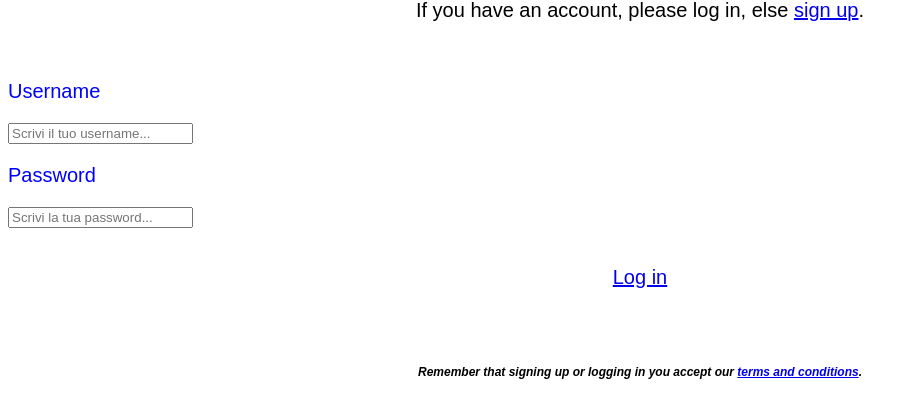
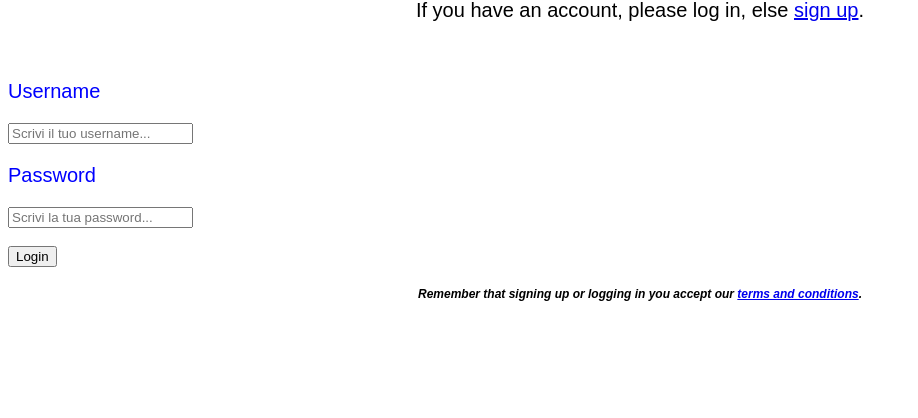
Before and after one commit to kristiNezhaj14/progettoBD, a Flask app: page /login in a window 1280 px wide. Shown: the part 180-598 px from the top of the page, without its empty margins (0-918 px from the left). Run offline with Flask 3, Linux system fonts and the light colour scheme; parts of the project's set-up code (start-up, migrations or seed data) failed here and were passed over.

Commit message:
Update login.html
è stato implementato un bottone per il log in

```diff
--- a/app/templates/login.html
+++ b/app/templates/login.html
@@ -21,12 +21,10 @@
                     <p style="font-size:20px;font-family:Arial; color:blue">Password</p>
                     <input type="password" name="password" placeholder="Scrivi la tua password...">
                     <br>
+                    <br>
                 </div>
                 <div class="form-group">
-                    <br>
-                    <p style="text-align : center; font-size:20px;font-family:Arial; color:blue"> <a href="https://www.google.com">Log in</a></p>
-                    <br>
-                    <br>
+                     <button type="submit" class="btn">Login</button>
                 </div>
                 <div class="form-group">
                     <h2> <i><p style = "text-align : center; font-size: 12px; font-family: Arial; color:black">Remember that signing up or logging in you accept our <a href="https://www.google.com">terms and conditions</a>.</p></h1></i>
```
